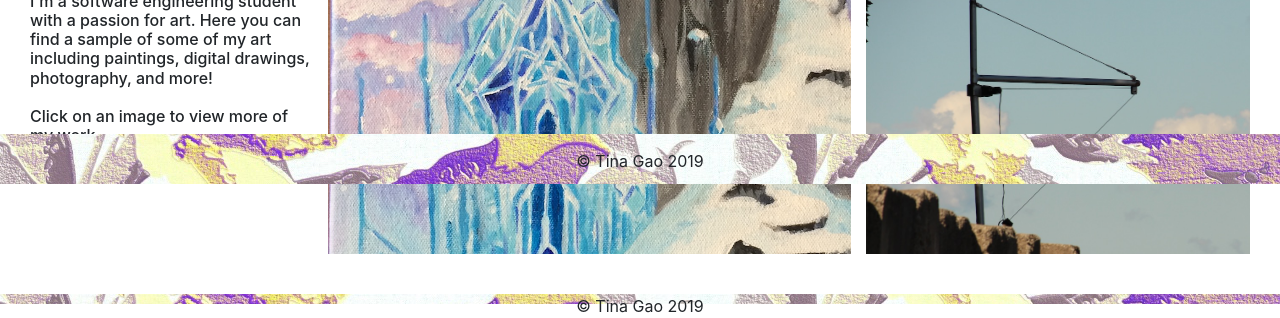
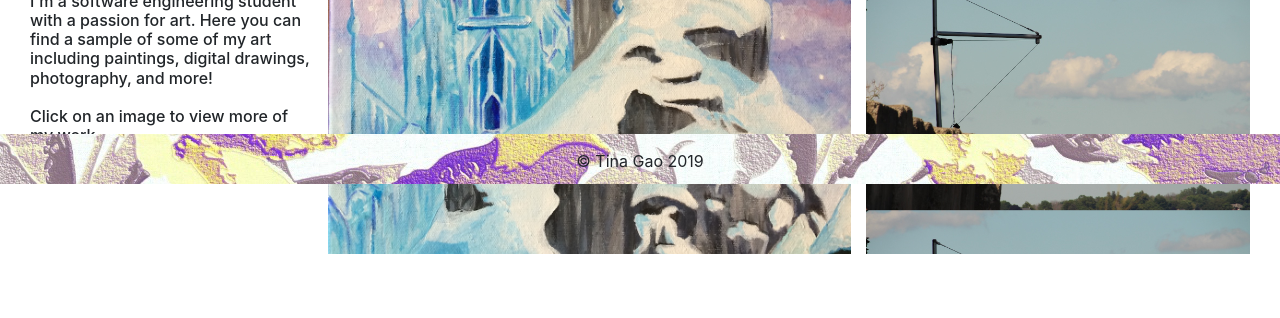
Before and after one commit to thgao/website, a plain HTML site: page index.html in a window 1280 px wide. Shown: the part 616-934 px from the top of the page. Drawn offline with nearby package versions, Linux system fonts and the light colour scheme.

Commit message:
fixed zooming rendering issues

```diff
--- a/index.html
+++ b/index.html
@@ -43,7 +43,7 @@
 							</a>
 						</div>
 						<div class="col-lg-5">
-							<div class="row">
+							<div class="row h-100">
 								<div class="col-lg-12" style="margin-bottom: 10px; padding:0; margin-right:15px;">
 									<a href="digital.html" style = "text-decoration:none;">
 										<div class="menuitemhalf" style="background-image: url(src/assets/digital/3.jpg);" data-content="Digital Art"></div>
@@ -62,9 +62,7 @@
 
 			</div>
 		</div>
-		<div class="page-header text-center" style="height: 10px">
-			© Tina Gao 2019
-		</div>
+		<br>
 		<div class="page-header text-center" style="margin-top: 30px; padding-top: 15px; position: fixed; bottom: 0px; left: 0px; right: 0px;">
 			© Tina Gao 2019
 		</div>
--- a/src/css/styles.css
+++ b/src/css/styles.css
@@ -18,17 +18,17 @@ h1 {
 	padding: 0;
 	margin:0;
 	/*border-radius: 0;*/
-	background-size: 800px;
+	background-size: 100%;
 }
 
 .menuitemhalf {
 	display: flex;
 	flex-flow: row;
-	height: 50%;
+	height: 100%;
 	min-height: 300px;
 	width:100%;
 	/*border-radius: 0;*/
-	background-size: 800px;
+	background-size: 100%;
 }
 
 .menuitem:after {
@@ -81,13 +81,6 @@ h1 {
 	.grid-item {
 		max-width: 100%;
 	}
-	.menuitem {
-		background-size: 1000px;
-	}
-
-	.menuitemhalf {
-		background-size: 1000px;
-	}
 	.menuitem:after {
 		font-size: 80px;
 		padding-top:12%;
@@ -106,13 +99,6 @@ h1 {
 	}
 	.grid-item {
 		max-width: 50%;
-	}
-	.menuitem {
-		background-size: 600px;
-	}
-
-	.menuitemhalf {
-		background-size: 500px;
 	}
 	.menuitem:after {
 		font-size: 50px;
@@ -133,13 +119,6 @@ h1 {
 
 	.grid-item {
 		max-width: 50%;
-	}
-	.menuitem {
-		background-size: 700px;
-	}
-
-	.menuitemhalf {
-		background-size: 600px;
 	}
 	.menuitem:after {
 		font-size: 80px;
```
